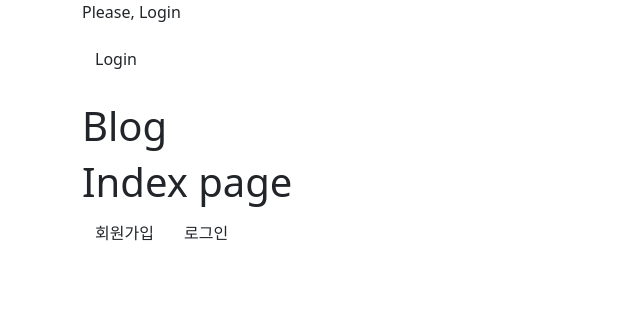
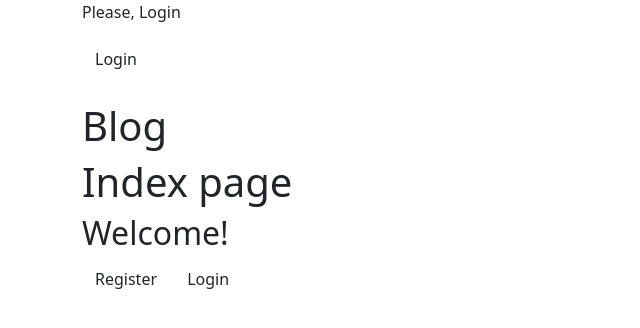
Before and after one commit to nekopurr/BackendOrmi, a Django app: template Django/myapp/templates/index.html in a window 1280 px wide. Shown: the top 328 px of the page, without its empty margins (0-640 px from the left). Run offline with Django 3.2, Linux system fonts and the light colour scheme; the template is opened without the code that fills it, so the values that code supplies are empty.

Commit message:
templates, view 수정

```diff
--- a/Django/myapp/templates/index.html
+++ b/Django/myapp/templates/index.html
@@ -1,6 +1,11 @@
 {% extends 'base.html' %}
+{% load i18n %}
+
 {% block content %}
-    <h1>Index page</h1>
-    <a href="{% url 'user:register' %}" class="btn">회원가입</a>
-    <a href="{% url 'user:login' %}" class="btn">로그인</a>
+
+    <h1>{% trans 'Index page' %}</h1>
+    <h2>{% trans "Welcome!" %}</h2>
+    <a href="{% url 'user:register' %}" class="btn">{% trans 'Register' %}</a>
+    <a href="{% url 'user:login' %}" class="btn">{% trans 'Login' %}</a>
+
 {% endblock %}
```
